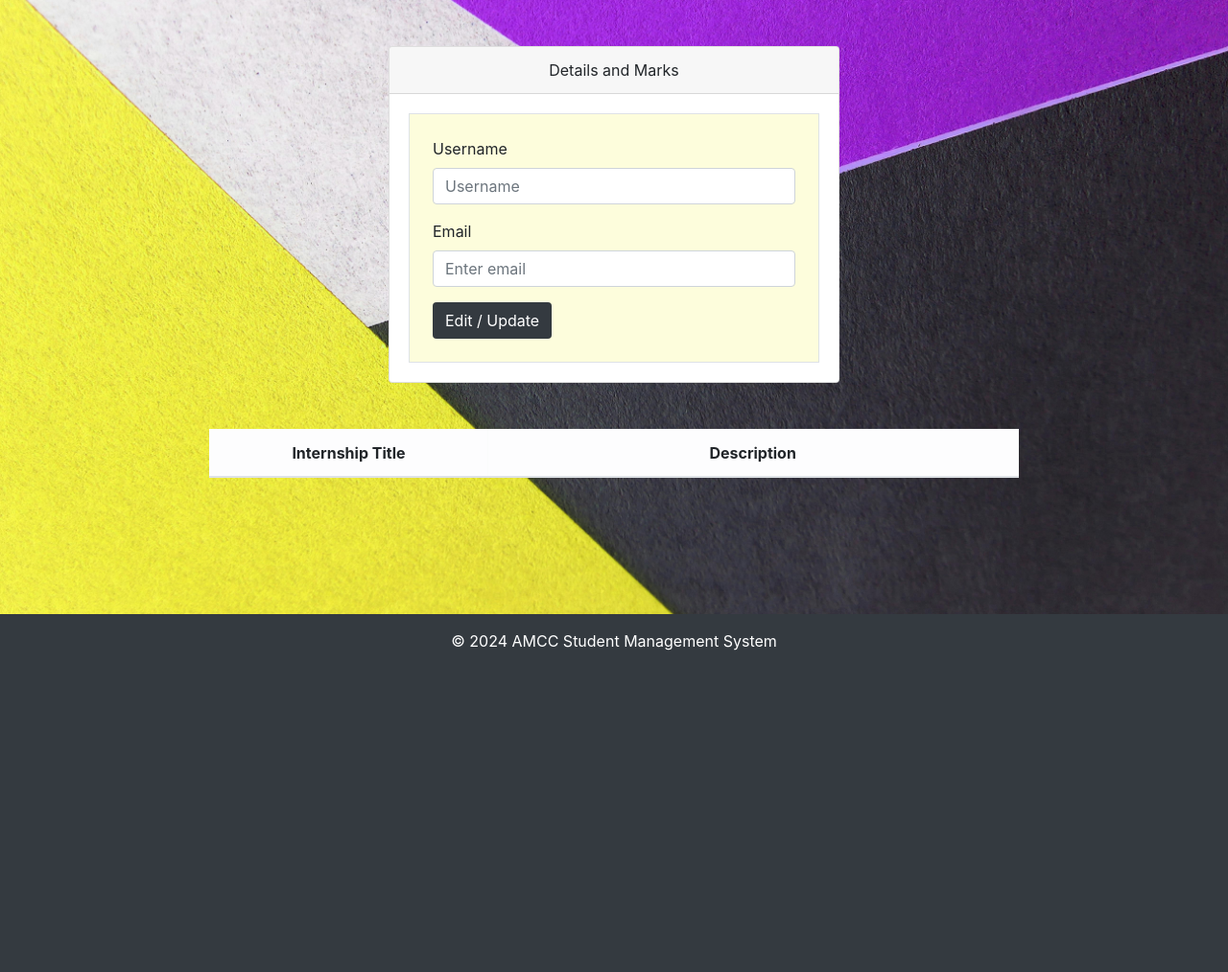
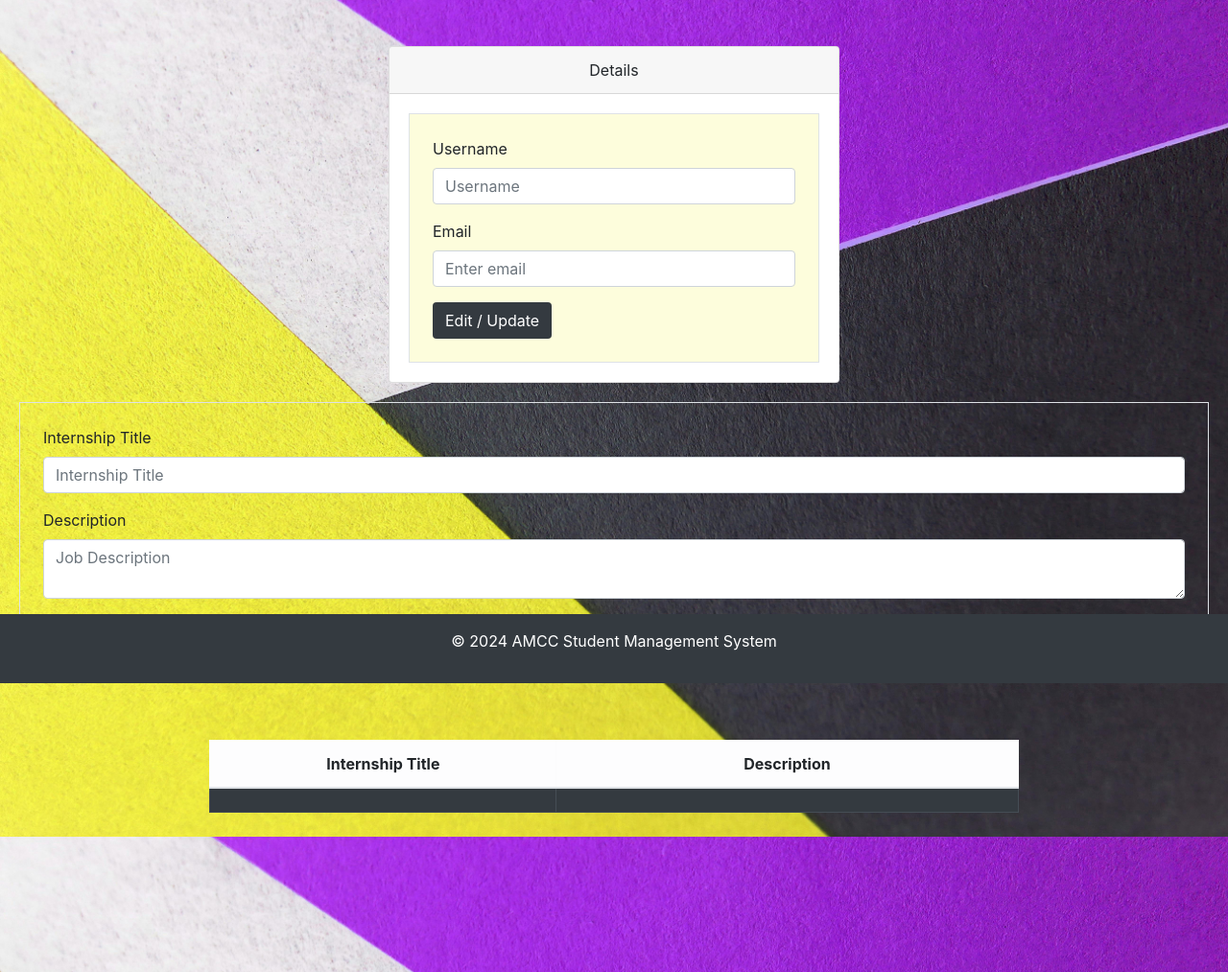
Before and after one commit to russellandrady/usermanagementsystemusingflask, a Flask app: page /compedit in a window 1280 px wide. Shown: the part 88-1101 px from the top of the page at 96% size. Before the commit the page ends 766 px from the top, so only its background shows below. Run offline with Flask 3, Linux system fonts and the light colour scheme; lists and menus that the app fills with data are empty; some libraries are stand-ins or nearby versions.

Commit message:
Nowcompaniescanaddjobs

```diff
--- a/server.py
+++ b/server.py
@@ -2,6 +2,7 @@ from flask import Flask, flash, render_template, request, redirect, url_for, ses
 from flask_mysqldb  import MySQL
 import numpy as np
 import os
+from flask import jsonify
 from werkzeug.utils import secure_filename
 
 app=Flask(__name__)
@@ -39,7 +40,6 @@ def signin():
             cur.execute(f"SELECT username, email, password, id FROM company WHERE email='{email}'")
 
         user = cur.fetchone()
-        cur.close()
 
         if user and pwd == user[2]:  # Check if the user exists and password matches
             session['username'] = user[0]
@@ -57,8 +57,13 @@ def signin():
 
             # Redirect to the appropriate profile page based on role
             if role == 'Student':
+                cur.close()
                 return redirect(url_for('profile', id=session['id']))
             elif role == 'Company':
+                cur.execute("SELECT title, description FROM job WHERE user_id = %s", (session['id'],))
+                jobs = cur.fetchall()
+                session['jobs'] = jobs
+                cur.close()
                 return redirect(url_for('comprofile', id=session['id']))
         else:
             return render_template('signin.html', error='Invalid data')
@@ -184,6 +189,26 @@ def download_cv(filename):
     cv_path = os.path.join(app.config['UPLOAD_FOLDER'], filename)
     return send_from_directory(app.config['UPLOAD_FOLDER'], filename, as_attachment=True)
 
+@app.route('/create_job', methods=['POST'])
+def create_job():
+    if request.method == 'POST':
+        job_title = request.form['job_title']
+        job_description = request.form['job_description']
+
+        # Insert into job table
+        cur = mysql.connection.cursor()
+        cur.execute("INSERT INTO job (user_id, title, description) VALUES (%s, %s, %s)", (session['id'], job_title, job_description))
+        mysql.connection.commit()
+
+        # Fetch the updated list of jobs
+        cur.execute("SELECT title, description FROM job WHERE user_id = %s", (session['id'],))
+        jobs = cur.fetchall()
+        session['jobs'] = jobs
+        cur.close()
+
+        return redirect(url_for('comprofile',id=session['id']))
+
+
 @app.route('/signout')
 def signout():
     session.clear()
--- a/templates/comprofile.html
+++ b/templates/comprofile.html
@@ -4,7 +4,7 @@
   <div class="container mt-5" style="max-width: 500px;">
     <div class="card">
       <div class="card-header text-center">
-        Details and Marks
+        Details
       </div>
       <div class="card-body">
         <form method="post" class="border p-4" action="/compedit" style="background-color: rgba(251, 251, 190, 0.529);">
@@ -22,6 +22,20 @@
       </div>
     </div>
   </div>
+  <div class="card-body">
+    <form method="post" class="border p-4" action="{{ url_for('create_job') }}" style="background-color: rgba(127, 230, 96, 0);">
+        <div class="form-group">
+            <label for="job_title">Internship Title</label>
+            <input type="text" class="form-control" id="job_title" name="job_title" placeholder="Internship Title">
+          </div>
+      <div class="form-group">
+        <label for="email">Description</label>
+        <textarea class="form-control" id="job_description" name="job_description" placeholder="Job Description"></textarea>
+      </div>
+      <button type="submit" class="btn bg-dark text-white">Add</button>
+
+    </form>
+  </div>
 
   <div class="row justify-content-center mt-5">
     <!-- Table to display job vacancies -->
@@ -36,10 +50,15 @@
         <tbody id="vacancyTableBody" class="table-dark text-center">
           <!-- Placeholder rows for subject marks -->
           <tr>
-            <!-- <td style="width: 150px;">{% if 'sub1' in session %}{{ session['sub1'] }}{% endif %}</td>
-            <td style="width: 150px;">{% if 'sub2' in session %}{{ session['sub2'] }}{% endif %}</td>
-            <td style="width: 150px;">{% if 'sub3' in session %}{{ session['sub3'] }}{% endif %}</td> -->
+            <td style="width: 150px;"></td>
+            <td style="width: 150px;"></td>
           </tr>
+          {% for job in session['jobs'] %}
+                <tr>
+                    <td style="width: 150px;">{{ job[0] }}</td>
+                    <td style="width: 150px;">{{ job[1] }}</td>
+                </tr>
+          {% endfor %}
           <!-- Add more rows as needed -->
         </tbody>
       </table>
```
